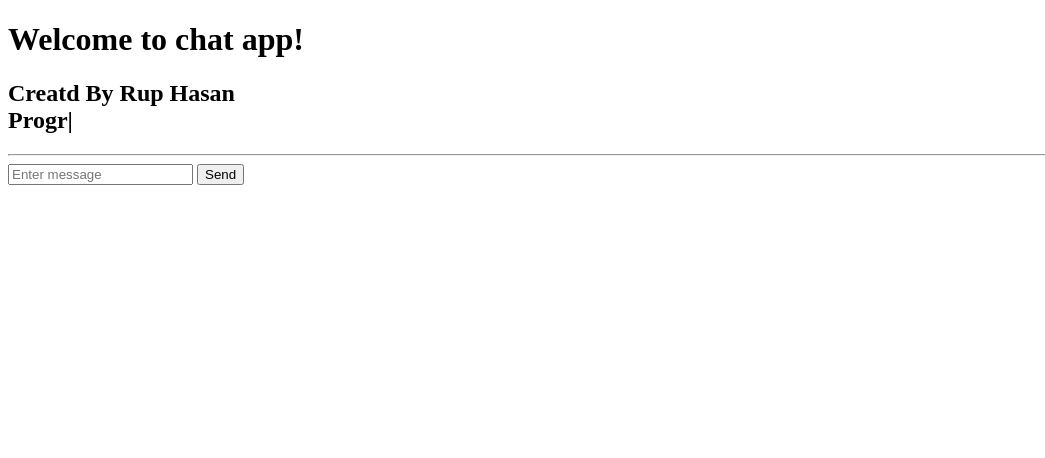
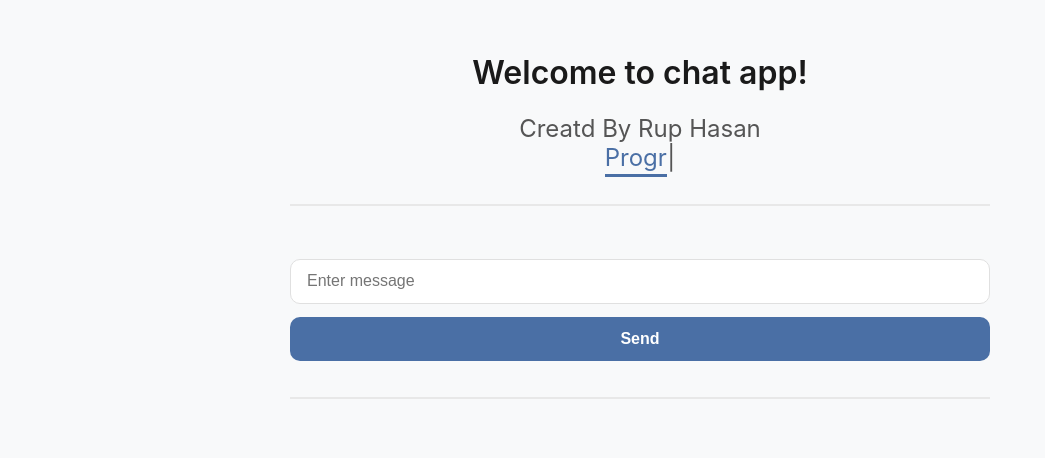
Before and after one commit to RupHasan/Real-time-chat-application, a website: page public/dashboard.html in a window 1280 px wide. Shown: the whole page, without its empty margins (0-1045 px from the left). Drawn offline with nearby package versions, Linux system fonts and the light colour scheme; no server answers.

Commit message:
Added css

```diff
--- a/public/auth.css
+++ b/public/auth.css
@@ -0,0 +1,43 @@
+/* Minimalist Auth Styles */
+* { margin: 0; padding: 0; box-sizing: border-box; }
+body {
+  font-family: -apple-system, sans-serif;
+  background: #f8f9fa;
+  display: flex;
+  flex-direction: column;
+  justify-content: center;
+  align-items: center;
+  min-height: 100vh;
+  padding: 1.5rem;
+}
+main {
+  background: white;
+  padding: 2.5rem;
+  border-radius: 16px;
+  box-shadow: 0 8px 30px rgba(0,0,0,0.08);
+  max-width: 420px;
+  width: 100%;
+}
+h2 { font-size: 1.2rem; font-weight: 400; color: #444; margin-bottom: 2rem; }
+h3 { font-size: 1rem; font-weight: 600; color: #222; margin-bottom: 1rem; }
+form { display: flex; flex-direction: column; gap: 0.8rem; margin-bottom: 2rem; }
+input {
+  padding: 0.7rem 1rem;
+  border: 1.5px solid #e0e0e0;
+  border-radius: 8px;
+  font-size: 0.95rem;
+  transition: border 0.2s;
+}
+input:focus { border-color: #4a6fa5; outline: none; }
+button {
+  background: #4a6fa5;
+  color: white;
+  border: none;
+  padding: 0.8rem;
+  border-radius: 8px;
+  font-weight: 600;
+  cursor: pointer;
+  transition: background 0.2s;
+}
+button:hover { background: #3a5a8a; }
+hr { border: none; border-top: 2px solid #eee; margin: 1.5rem 0; }
--- a/public/dashboard.html
+++ b/public/dashboard.html
@@ -5,6 +5,7 @@
         <meta name="viewport" content="width=device-width, initial-scale=1.0" />
         <meta http-equiv="X-UA-Compatible" content="ie=edge" />
         <title>Chat App | Rup Hasan</title>
+        <link rel="stylesheet" href="style.css">
     </head>
     <body>
         <!-- Nothing but marketing -->
@@ -20,9 +21,10 @@
 
         <!-- All the main work here -->
         <main>
+            <section id="msg-container-main"></section>
             <input type="text" id="userMsgInput" placeholder="Enter message ">
             <button id="send-msg-btn" onclick="sendMsg()">Send</button>
-            <section id="msg-container-main"></section>
+            <hr id="end-point">
         </main>
 
 
--- a/public/style.css
+++ b/public/style.css
@@ -0,0 +1,97 @@
+/* === Chat Dashboard Styles === */
+body {
+  background: #f8f9fa;
+  font-family: -apple-system, sans-serif;
+  max-width: 700px;
+  margin: 0 auto;
+  padding: 2rem 1.5rem;
+  color: #222;
+}
+
+header {
+  text-align: center;
+  margin-bottom: 2rem;
+}
+header h1 {
+  font-size: 2rem;
+  font-weight: 600;
+  color: #1a1a1a;
+}
+#autotype-container {
+  font-weight: 400;
+  color: #555;
+  margin-top: 0.3rem;
+}
+#autoType {
+  color: #4a6fa5;
+  border-bottom: 3px solid #4a6fa5;
+  padding-bottom: 2px;
+}
+
+hr {
+  border: none;
+  border-top: 2px solid #e8e8e8;
+  margin: 1.5rem 0;
+}
+
+main {
+  display: flex;
+  flex-direction: column;
+  gap: 0.8rem;
+}
+
+#userMsgInput {
+  padding: 0.8rem 1rem;
+  border: 1.5px solid #e0e0e0;
+  border-radius: 10px;
+  font-size: 1rem;
+  transition: border 0.2s;
+}
+#userMsgInput:focus {
+  border-color: #4a6fa5;
+  outline: none;
+}
+
+#send-msg-btn {
+  background: #4a6fa5;
+  color: white;
+  border: none;
+  padding: 0.8rem;
+  border-radius: 10px;
+  font-weight: 600;
+  font-size: 1rem;
+  cursor: pointer;
+  transition: background 0.2s;
+}
+#send-msg-btn:hover {
+  background: #3a5a8a;
+}
+
+#msg-container-main {
+  display: flex;
+  flex-direction: column;
+  gap: 0.6rem;
+  margin-top: 1rem;
+  max-height: 400px;
+  overflow-y: auto;
+  padding-right: 4px;
+}
+
+.msg-container {
+  background: white;
+  padding: 0.7rem 1rem;
+  border-radius: 12px;
+  box-shadow: 0 2px 8px rgba(0,0,0,0.04);
+  border: 1px solid #f0f0f0;
+}
+.username-container {
+  font-weight: 600;
+  font-size: 0.85rem;
+  color: #4a6fa5;
+  margin-bottom: 0.2rem;
+}
+.msg-container-excluesive {
+  font-size: 1rem;
+  color: #222;
+  margin: 0;
+}
```
Also changed, not shown: public/auth.html (+2 -1 lines).
